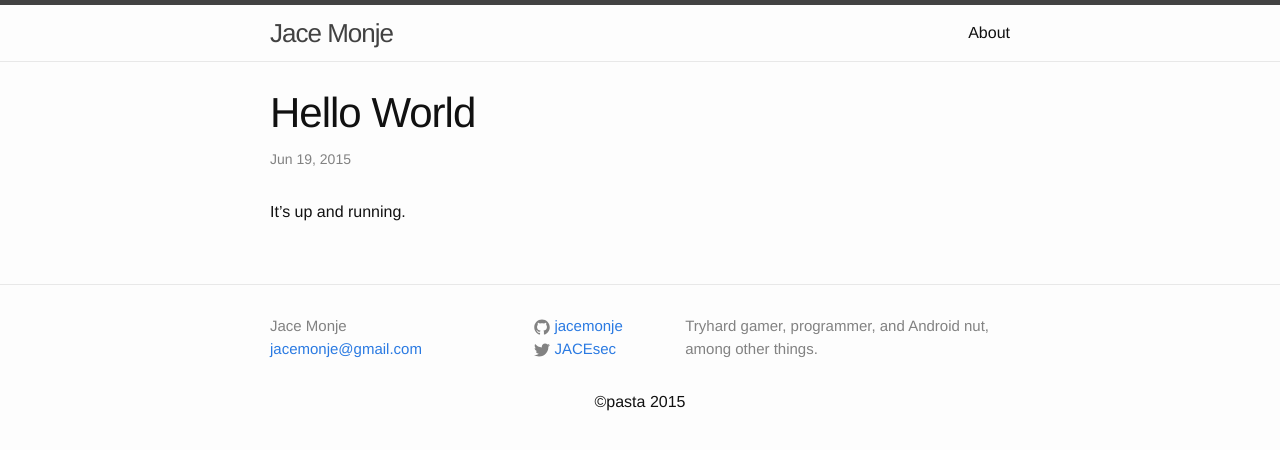
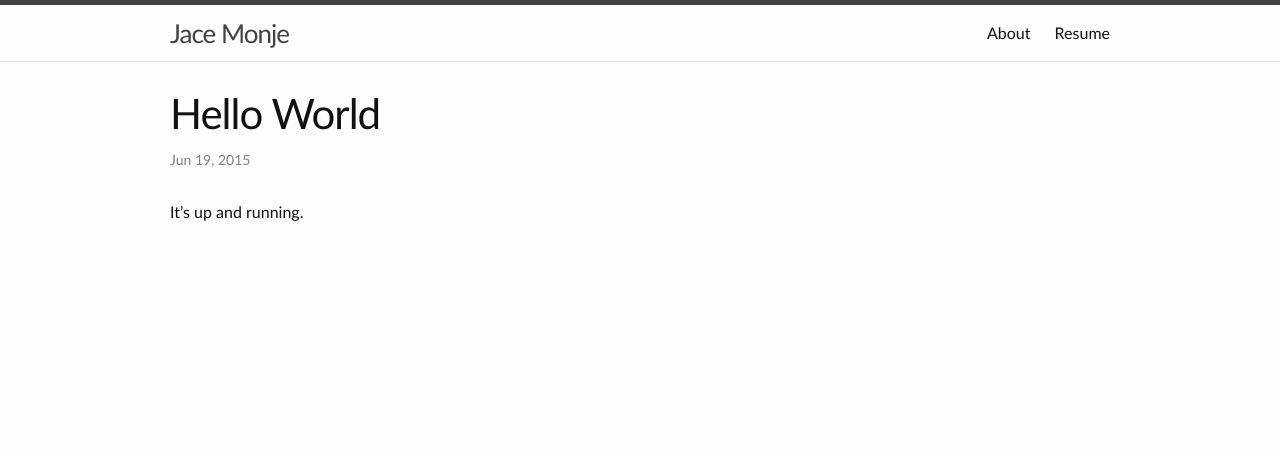
Before and after one commit to jacemonje/jacemonje-website, a Jekyll site: the page built from _posts/2015-06-19-hello-world.markdown, in a window 1280 px wide. Shown: the top 450 px of the page. Built offline with Jekyll 4.4.1, drawn with Linux system fonts in a browser that asks for light colours.

Commit message:
updated lol

```diff
--- a/_config.yml
+++ b/_config.yml
@@ -2,7 +2,7 @@
 title: Jace Monje
 email: jacemonje@gmail.com
 description: > # this means to ignore newlines until "baseurl:"
-  Tryhard gamer, programmer, and Android nut, among other things.
+  Tryhard gamer, web developer, and entrepreneur... among other things.
 baseurl: "" # the subpath of your site, e.g. /blog/
 url: "jacemonje.github.io" # the base hostname & protocol for your site
 twitter_username: JACEsec
--- a/_includes/footer.html
+++ b/_includes/footer.html
@@ -50,7 +50,7 @@
       </div>
     </div>
     <p align="center">
-    &copypasta 2015
+    & Mid or Feed 2015
     </p>
   </div>
 
--- /dev/null
+++ b/_layouts/default-post.html
@@ -0,0 +1,18 @@
+<!DOCTYPE html>
+<html>
+
+  {% include head.html %}
+
+  <body>
+
+    {% include header.html %}
+
+    <div class="page-content">
+      <div class="wrapper">
+        {{ content }}
+      </div>
+    </div>
+
+  </body>
+
+</html>
--- a/_layouts/post.html
+++ b/_layouts/post.html
@@ -1,5 +1,5 @@
 ---
-layout: default
+layout: default-post
 ---
 <div class="post">
 
--- a/css/main.scss
+++ b/css/main.scss
@@ -6,7 +6,8 @@
 
 
 // Our variables
-$base-font-family: Helvetica, Arial, sans-serif;
+// $base-font-family: Helvetica, Arial, sans-serif;
+$base-font-family: Calibri, sans-serif;
 $base-font-size:   16px;
 $small-font-size:  $base-font-size * 0.875;
 $base-line-height: 1.5;
@@ -22,7 +23,7 @@
 $grey-color-dark:  darken($grey-color, 25%);
 
 // Width of the content area
-$content-width:    800px;
+$content-width:    1000px;
 
 $on-palm:          600px;
 $on-laptop:        800px;
```
Also changed, not shown: 404.html (added, +12 -0 lines), _posts/2015-07-09-internship-update.markdown (added, +12 -0 lines), _posts/2015-07-10-visual-testing.markdown (added, +12 -0 lines), about.md (+2 -5 lines), resume.md (added, +7 -0 lines).
